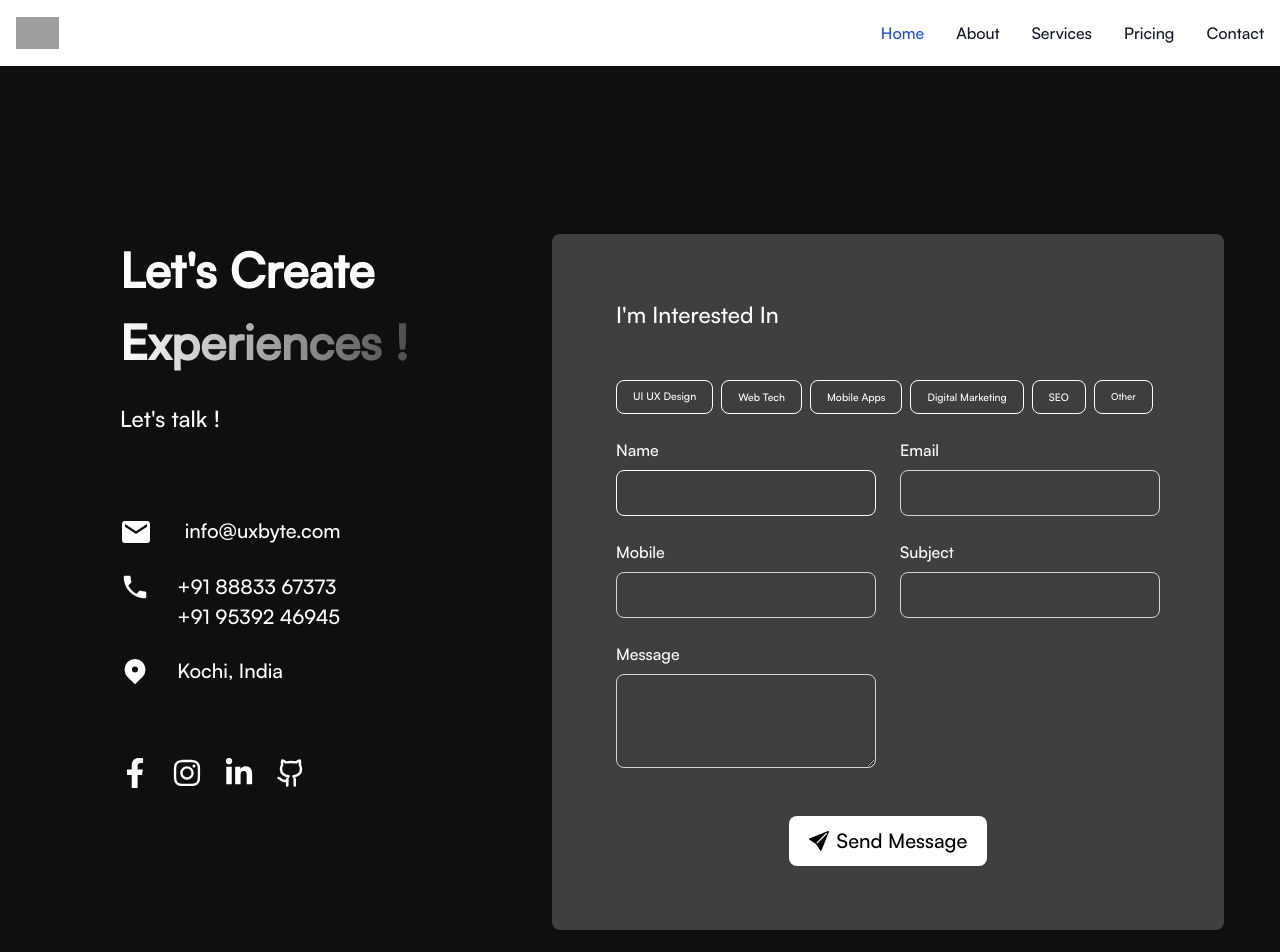
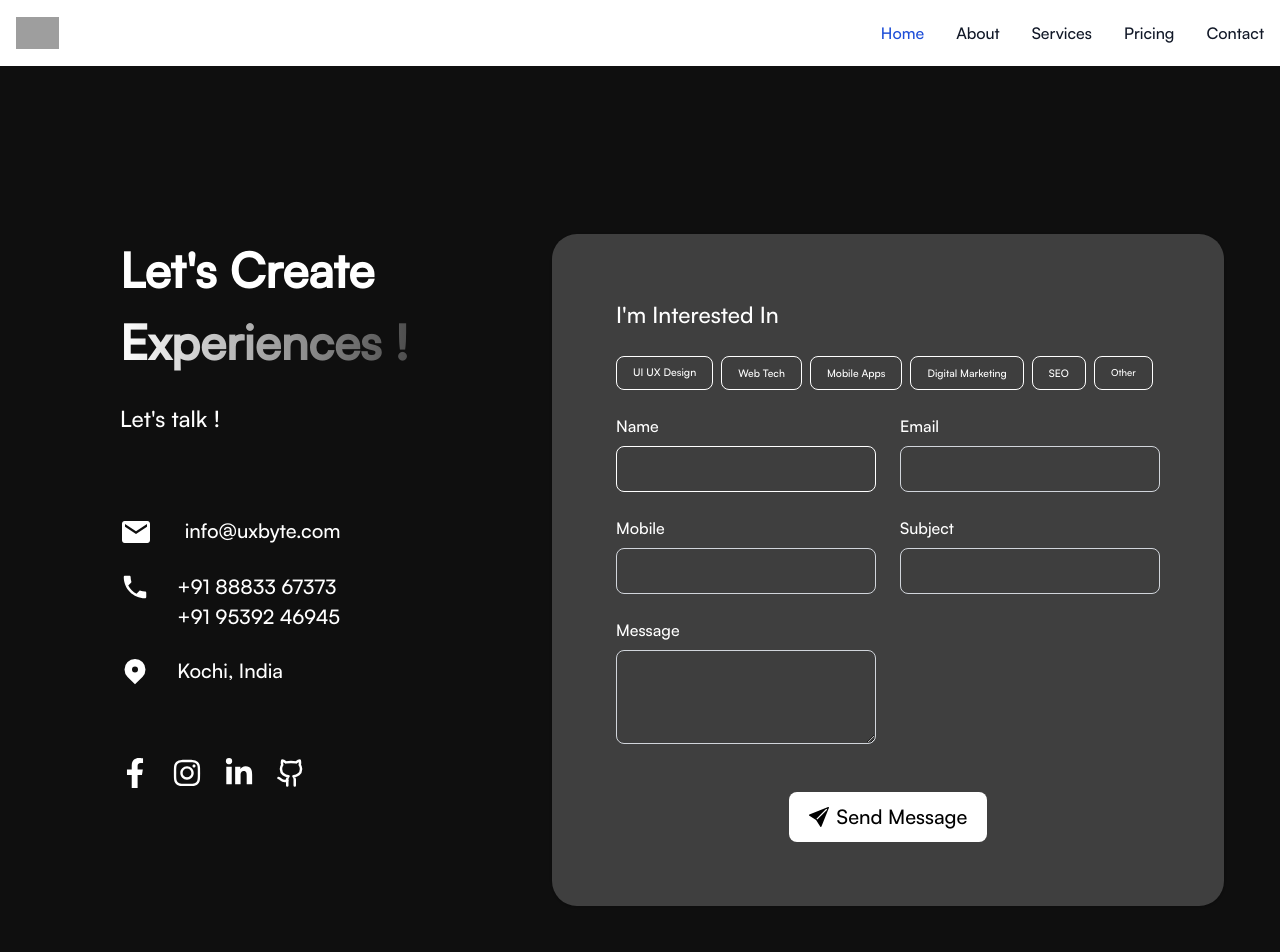
Before and after one commit to lalukrish/UXByte-Page, a Next.js app: page /contact in a window 1280 px wide. Shown: the top 952 px of the page. Built offline with nearby package versions, Linux system fonts and the light colour scheme; grey boxes are pictures that could not be loaded.

Commit message:
contact session styles changes

```diff
--- a/src/components/sections/ContactSection.jsx
+++ b/src/components/sections/ContactSection.jsx
@@ -11,6 +11,7 @@ import { FaLinkedinIn } from "react-icons/fa";
 import { BsFillSendFill } from "react-icons/bs";
 const ContactSection = () => {
   return (
+    <div className="mt-[-120]">
     <div className="grid grid-cols-5 gap-10 mt-40 ml-10">
       {/* Left Grid for Text Content */}
       <div className="col-span-2">
@@ -83,11 +84,11 @@ const ContactSection = () => {
 
       {/* Right Grid for Card Block */}
       <div className="col-span-3">
-        <div className="max-w-2xl p-16 bg-gray-600   rounded-lg shadow  dark:bg-gray-800 " style={{backgroundColor:"#3f3f3f"}}>
+        <div className="max-w-2xl p-16 bg-gray-600   rounded-lg shadow  dark:bg-gray-800 " style={{borderRadius:"25px", backgroundColor:"#3f3f3f"}}>
           <div>
             <h2 className="text-white font-normal text-2xl ">
               I'm Interested In
-            </h2><br></br><br />
+            </h2><br></br>
           </div>
           <div className="flex gap-2">
           <button style={{ fontSize: '0.66rem', border: '1px solid white', backgroundColor: "#3f3f3f3f", color: 'white' }} className="hover:bg-white hover:text-black focus:ring-4 focus:outline-none focus:ring-white-300 rounded-lg text-xs sm:text-sm px-2 py-1 sm:px-4 sm:py-2 text-center dark:bg-gray-600 dark:hover:bg-white dark:focus:ring-white dark:hover:text-black">
@@ -115,7 +116,7 @@ const ContactSection = () => {
 
 
           <br />
-          <form>
+          <form className="max-w-full">
             <div className="grid gap-6 mb-6 md:grid-cols-2">
               {/* Input fields */}
               <div>
@@ -179,21 +180,7 @@ const ContactSection = () => {
                   required
                 />
               </div>
-              {/* <div className="">
-                <label
-                  htmlFor="message"
-                  className="block mb-2 text-sm font-medium text-white dark:text-white"
-                >
-                  Message
-                </label>
-                <input
-                  type="text"
-                  id=""
-                  className="w-lg bg-gray-50 border border-gray-300 text-gray-900 text-sm rounded-lg   block w-full p-2.5 dark:bg-gray-700 dark:border-gray-600 dark:placeholder-gray-400 dark:text-white "
-                  placeholder=""
-                  required
-                />
-              </div> */}
+
             <div className="">
                 <label
                   htmlFor="message"
@@ -225,12 +212,12 @@ const ContactSection = () => {
           </form>
         </div>
       </div>
-      <br></br>
-      <br></br>
-      <br></br>
-      <br></br>
+
       <br></br>
 
+
+
+    </div>
     </div>
   );
 };
```
